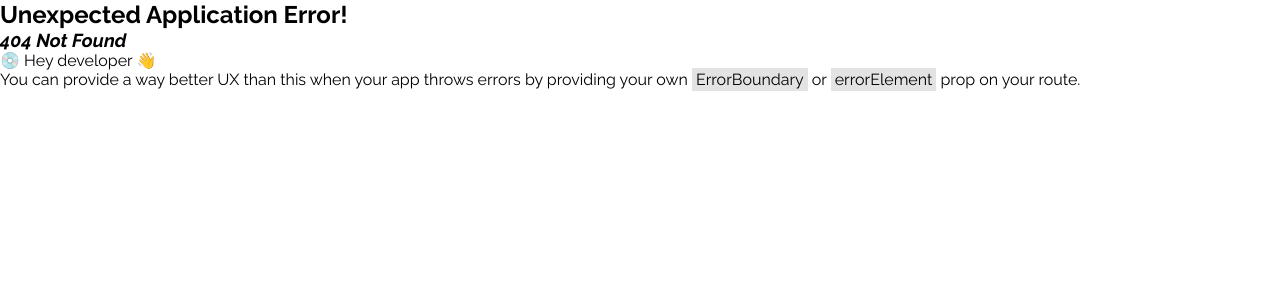
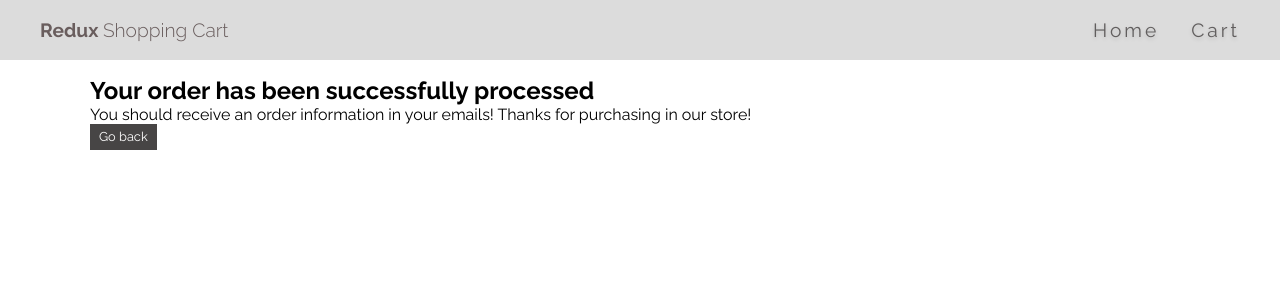
Before and after one commit to Shubamium/Redux-ShoppingCart, a React (Vite) app: page /checkout/success in a window 1280 px wide. Before the commit this address had no page. Shown: the top 300 px of the page. Built offline with nearby package versions, Linux system fonts and the light colour scheme.

Commit message:
Add order success page

```diff
--- a/src/main.jsx
+++ b/src/main.jsx
@@ -8,6 +8,7 @@ import Listing from './page/listing.jsx'
 import Cart from './page/Cart.jsx'
 import DetailedProduct from './page/DetailedProduct.jsx'
 import Checkout from './page/Checkout.jsx'
+import OrderSuccess from './page/OrderSuccess.jsx'
 
 const router = createBrowserRouter([
   {
@@ -30,6 +31,9 @@ const router = createBrowserRouter([
       },{
         path:'/checkout',
         element:<Checkout/>
+      },{
+        path:'/checkout/success',
+        element:<OrderSuccess/>
       }
     ]
   }
--- a/src/page/Checkout.jsx
+++ b/src/page/Checkout.jsx
@@ -42,7 +42,7 @@ function Checkout() {
                         <p className='price'>${totalPrice}</p>
                     </div>
                     <div className='cta'>
-                       <Link to={'checkout/success'}>
+                       <Link to={'/checkout/success'}>
                        <button className='btn'>Place Order</button>
                        </Link>
                     </div>
@@ -244,7 +244,7 @@ function OrderSummary(){
                 {toRender}
                 <tr>
                     <td colSpan={2} align='right' className='total'>Price Total:</td>
-                    <td colSpan={2} className='price'> ${totalPrice} </td>
+                    <td colSpan={2} className='price'> ${totalPrice.toFixed(2)} </td>
                 </tr>
         </table>
     )
--- a/src/page/OrderSuccess.jsx
+++ b/src/page/OrderSuccess.jsx
@@ -1,10 +1,14 @@
 import React from 'react'
+import { Link } from 'react-router-dom'
 
 function OrderSuccess() {
   return (
     <div>
         <h2>Your order has been successfully processed</h2>
         <p>You should receive an order information in your emails! Thanks for purchasing in our store!</p>
+        <Link to={'/'}>
+            <button className='btn'>Go back</button>
+        </Link>
     </div>
   )
 }
```
